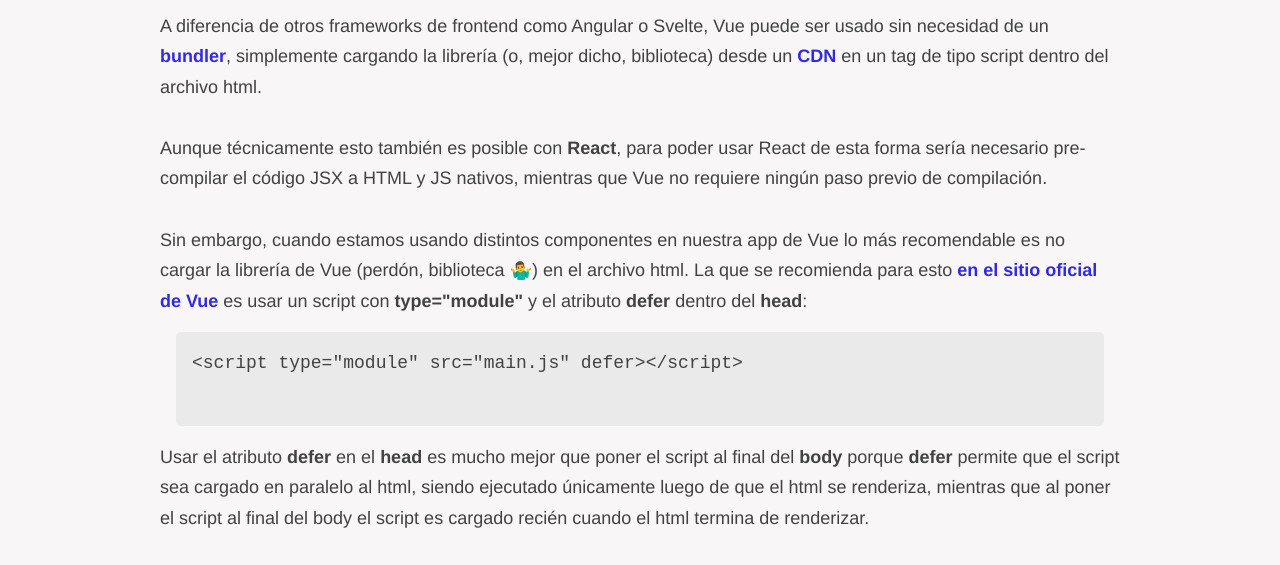
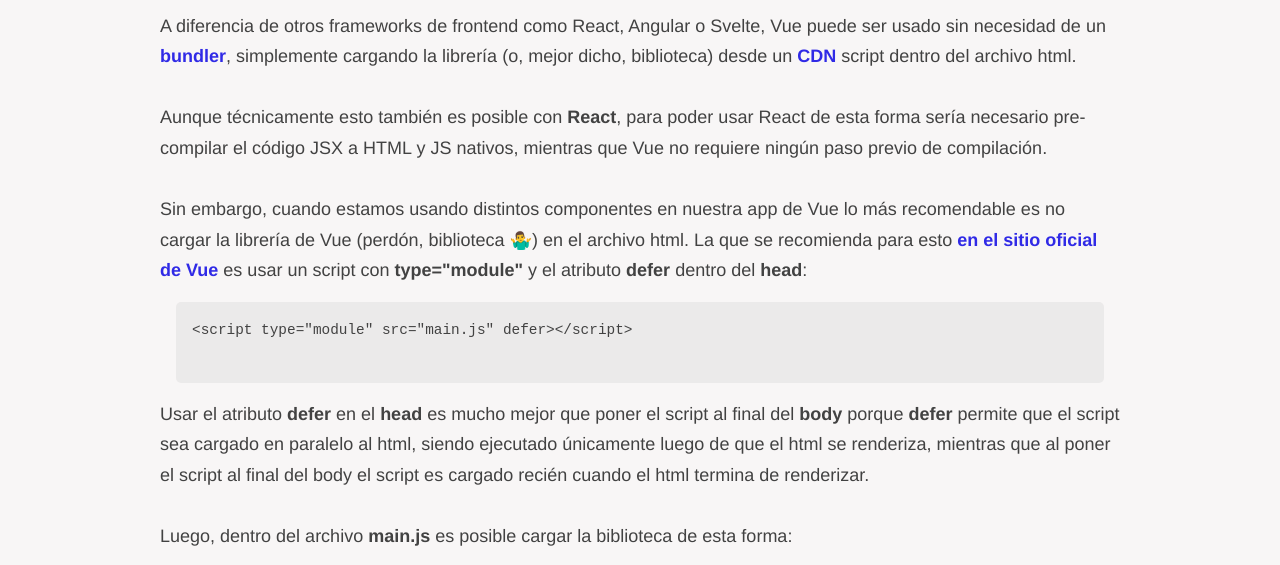
Before and after one commit to dav-leda/vue3-cdn-component-nesting, a plain HTML site: page index.html in a window 1280 px wide. Shown: the part 217-782 px from the top of the page. Drawn offline with nearby package versions, Linux system fonts and the light colour scheme.

Commit message:
css polish

```diff
--- a/components/HomePage.js
+++ b/components/HomePage.js
@@ -10,12 +10,12 @@
       <br>
       <p>
 
-        A diferencia de otros frameworks de frontend como Angular o Svelte,
+        A diferencia de otros frameworks de frontend como React, Angular o Svelte,
         Vue puede ser usado sin necesidad de un <a
         href="https://sergiodxa.com/articles/que-es-un-bundler-de-js" target="_blank"
         >bundler</a>, simplemente cargando la librería (o, mejor dicho, biblioteca)
         desde un <a href="https://es.wikipedia.org/wiki/Red_de_distribuci%C3%B3n_de_contenidos" target="_blank">CDN</a>
-        en un tag de tipo script dentro del archivo html.
+        script dentro del archivo html.
         <br><br>
         Aunque técnicamente esto también es posible con <strong>React</strong>,
         para poder usar React de esta forma sería necesario pre-compilar el código JSX a HTML y JS nativos,
--- a/styles.css
+++ b/styles.css
@@ -147,6 +147,7 @@
   padding: 1rem;
   margin: 1rem;
   border-radius: 5px;
+  font-size: calc(var(--font-size) * 0.6);
 }
 
 .modo-dark {
```
